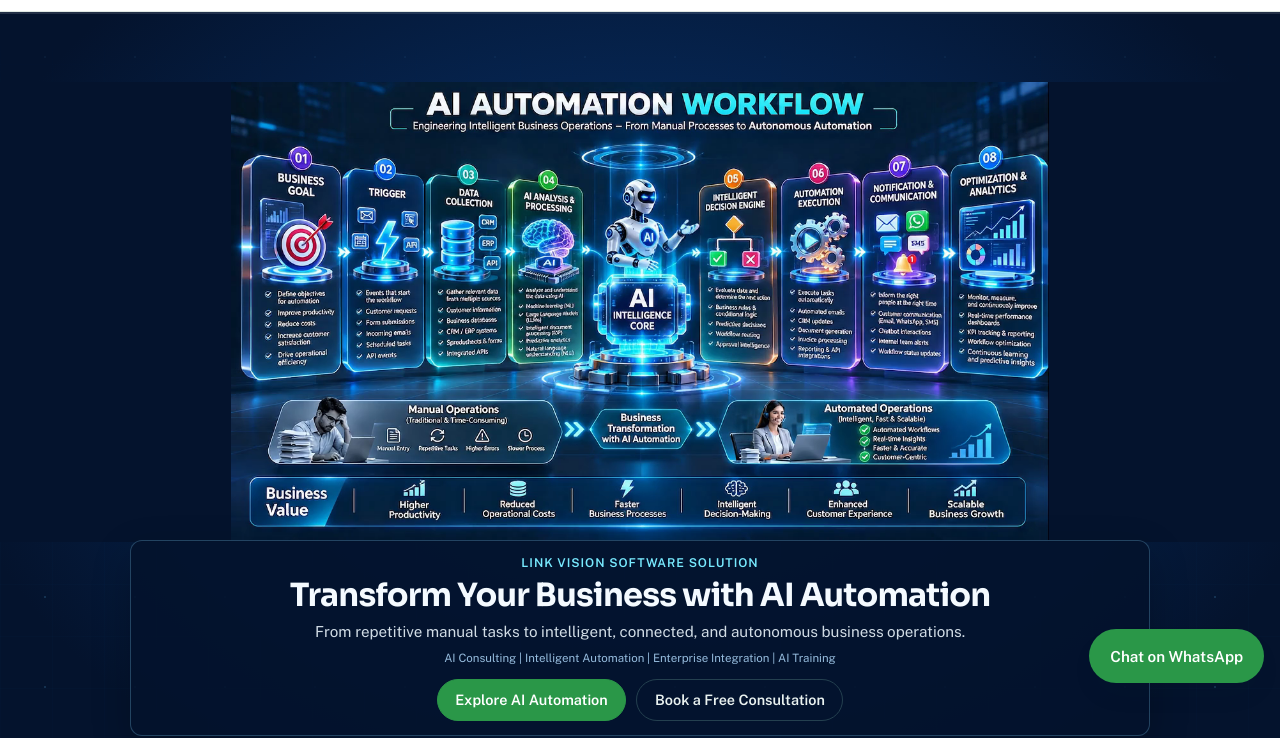
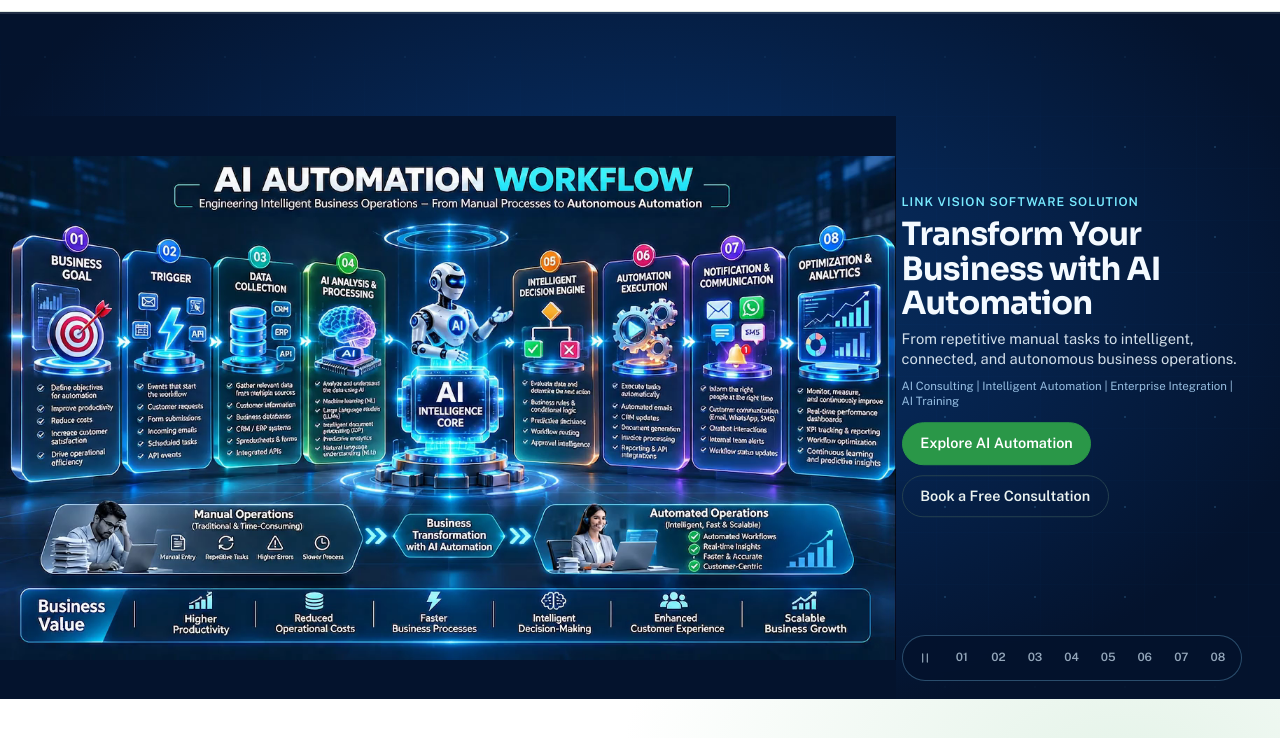
Before and after one commit to himonmist/linkvision, a plain HTML site: page index.html in a window 1280 px wide. Shown: the part 101-839 px from the top of the page. Drawn offline with nearby package versions, Linux system fonts and the light colour scheme.

Commit message:
Use automatic rotation for workflow hero

```diff
--- a/index.html
+++ b/index.html
@@ -480,8 +480,9 @@ header.top .btn{white-space:nowrap}
 @media (max-width: 1200px){.workflow-grid{grid-template-columns:repeat(4,minmax(0,1fr));min-height:auto}.workflow-core{grid-column:2 / span 2;order:-1;padding-bottom:28px}.workflow-card{min-height:280px}.workflow-title-block p{max-width:640px}}
 @media (max-width: 820px){.workflow-grid{grid-template-columns:repeat(2,minmax(0,1fr));padding-top:18px}.workflow-grid::before{display:none}.workflow-core{grid-column:1 / -1;min-height:360px}.workflow-shell{padding-top:18px}.workflow-value-row{grid-template-columns:repeat(2,minmax(0,1fr))}.workflow-transform{flex-direction:column}.workflow-transform .center-bridge{width:100%;justify-content:center}.workflow-title-block .title-frame{padding:9px 14px 10px}}
 @media (max-width: 560px){.workflow-showcase::before{opacity:.5;background-size:16px 16px}.workflow-shell{padding-inline:12px}.workflow-title-block{margin-bottom:12px}.workflow-card{min-height:220px;padding:12px 8px 10px}.workflow-card .stage-title{font-size:.96rem;min-height:42px}.workflow-card .stage-copy{font-size:.7rem}.workflow-core{padding:0}.workflow-core .halo{width:290px;height:290px}.workflow-core .bot{transform:scale(.82)}.workflow-value-row{grid-template-columns:repeat(2,minmax(0,1fr));gap:10px}.workflow-value-item .icon{width:42px;height:42px}.workflow-value-item strong{font-size:.92rem}}
-.cinematic-scroll{position:relative;height:450vh;background:#04132d;color:#f4faff;scroll-margin-top:0}
-.cinematic-sticky{position:sticky;top:0;isolation:isolate;height:100vh;height:100svh;min-height:0;overflow:hidden;background:radial-gradient(ellipse at 50% 42%,#0a3767 0%,#062653 35%,#04132d 78%)}
+.cinematic-scroll{position:relative;height:100vh;height:100svh;background:#04132d;color:#f4faff;scroll-margin-top:0}
+.cinematic-sticky{position:relative;top:auto;isolation:isolate;height:100%;min-height:0;overflow:hidden;background:radial-gradient(ellipse at 50% 42%,#0a3767 0%,#062653 35%,#04132d 78%)}
+.workflow-story-active .float-wa{display:none}
 .cinematic-sticky::before{position:absolute;z-index:0;inset:0;background-image:radial-gradient(rgba(101,202,255,.7) .7px,transparent 1px),linear-gradient(rgba(18,139,255,.075) 1px,transparent 1px),linear-gradient(90deg,rgba(18,139,255,.075) 1px,transparent 1px);background-size:90px 90px,52px 52px,52px 52px;opacity:.24;content:"";mask-image:linear-gradient(transparent,#000 18%,#000 85%,transparent)}
 .cinematic-visual{position:absolute;z-index:0;inset:70px 0 270px;background:#04132d}
 .cinematic-visual::after{position:absolute;inset:0;background:linear-gradient(90deg,rgba(4,19,45,.72),transparent 30%,transparent 70%,rgba(4,19,45,.72)),linear-gradient(0deg,rgba(4,19,45,.72),transparent 30%,rgba(4,19,45,.14));content:"";pointer-events:none}
@@ -503,9 +504,8 @@ header.top .btn{white-space:nowrap}
 .cinematic-progress{position:absolute;z-index:3;left:50%;bottom:14px;display:flex;align-items:center;gap:6px;transform:translateX(-50%);padding:6px 9px;border:1px solid rgba(133,213,255,.3);border-radius:999px;background:rgba(4,19,45,.92);backdrop-filter:blur(12px)}
 .cinematic-progress button{display:grid;place-items:center;width:34px;height:34px;padding:0;border:1px solid transparent;border-radius:50%;background:transparent;color:rgba(218,239,255,.68);font:600 .72rem/1 var(--f-body);cursor:pointer;transition:background .2s,color .2s,border-color .2s}
 .cinematic-progress button:hover,.cinematic-progress button[aria-current="step"]{border-color:rgba(0,217,255,.8);background:rgba(0,217,255,.16);color:#fff}
-.cinematic-scroll-cue{position:absolute;z-index:2;bottom:34px;left:clamp(20px,4vw,60px);display:flex;align-items:center;gap:12px;color:rgba(218,239,255,.72);font-size:.68rem;font-weight:700;letter-spacing:.1em}
-.cinematic-scroll-cue::after{width:34px;height:1px;background:#00d9ff;box-shadow:0 0 10px #00d9ff;content:"";animation:cuePulse 1.8s ease-in-out infinite}
-.cinematic-scroll.is-finished .cinematic-scroll-cue{opacity:0}
+.workflow-playback svg{width:14px;height:14px;fill:none;stroke:currentColor;stroke-width:2;stroke-linecap:round;stroke-linejoin:round}
+.workflow-playback[aria-pressed="true"]{border-color:rgba(0,217,255,.8);background:rgba(0,217,255,.16);color:#fff}
 .cinematic-progress-track{position:absolute;z-index:3;top:0;left:0;width:100%;height:2px;background:rgba(255,255,255,.12)}
 .cinematic-progress-track span{display:block;width:100%;height:100%;transform:scaleX(0);transform-origin:left;background:#00d9ff;box-shadow:0 0 12px #00d9ff}
 .workflow-impact{padding:clamp(64px,8vw,112px) 0;background:#061c37;color:#f4faff}
@@ -524,11 +524,14 @@ header.top .btn{white-space:nowrap}
 .impact-metrics svg{width:24px;height:24px;color:#00d9ff}
 .impact-metrics strong{font:600 1rem/1.35 var(--f-head);color:#f4faff}
 @keyframes narrativeReveal{from{opacity:.35}to{opacity:1}}
-@keyframes cuePulse{0%,100%{opacity:.35;transform:scaleX(.65);transform-origin:left}50%{opacity:1;transform:scaleX(1)}}
 @media(max-width:1000px){.cinematic-narrative{width:min(290px,32vw)}.impact-metrics{grid-template-columns:repeat(3,minmax(0,1fr))}}
-@media(max-width:700px){.cinematic-scroll{height:450vh}.cinematic-sticky{min-height:0}.cinematic-visual{inset:70px 0 44%}.cinematic-narrative,.cinematic-narrative.side-left,.cinematic-narrative.side-right,.cinematic-narrative.side-center{top:auto;right:16px;bottom:132px;left:16px;width:auto;max-width:560px;margin-inline:auto;padding:12px 14px;border:1px solid rgba(128,212,255,.28);border-radius:12px;background:rgba(4,19,45,.95);text-align:center;transform:none}.cinematic-narrative h2{margin-top:6px;font-size:clamp(1.4rem,6.2vw,1.9rem)}.cinematic-narrative p{margin-top:6px;font-size:.82rem;line-height:1.35}.cinematic-trust{margin-top:7px;font-size:.64rem}.cinematic-ctas{gap:7px;margin-top:9px}.cinematic-ctas .btn{padding:.66rem .78rem;font-size:.76rem}.cinematic-progress{bottom:74px;gap:2px;padding:5px 7px}.cinematic-progress button{width:31px;height:31px;font-size:.66rem}.cinematic-scroll-cue{top:82px;bottom:auto;left:18px}.cinematic-stage-label{top:14px;right:18px;font-size:.65rem}}
+@media(max-width:700px){.cinematic-scroll{height:100vh;height:100svh}.cinematic-sticky{min-height:0}.cinematic-visual{inset:70px 0 44%}.cinematic-narrative,.cinematic-narrative.side-left,.cinematic-narrative.side-right,.cinematic-narrative.side-center{top:auto;right:16px;bottom:132px;left:16px;width:auto;max-width:560px;margin-inline:auto;padding:12px 14px;border:1px solid rgba(128,212,255,.28);border-radius:12px;background:rgba(4,19,45,.95);text-align:center;transform:none}.cinematic-narrative h2{margin-top:6px;font-size:clamp(1.4rem,6.2vw,1.9rem)}.cinematic-narrative p{margin-top:6px;font-size:.82rem;line-height:1.35}.cinematic-trust{margin-top:7px;font-size:.64rem}.cinematic-ctas{gap:7px;margin-top:9px}.cinematic-ctas .btn{padding:.66rem .78rem;font-size:.76rem}.cinematic-progress{bottom:74px;gap:2px;padding:5px 7px}.cinematic-progress button{width:31px;height:31px;font-size:.66rem}.cinematic-stage-label{top:14px;right:18px;font-size:.65rem}}
+@media(min-width:701px) and (max-height:700px){.cinematic-visual{inset:70px 0 170px}.cinematic-narrative{bottom:56px;padding:6px 12px}.cinematic-kicker,.cinematic-trust{display:none}.cinematic-narrative h2{margin-top:3px;font-size:clamp(1.3rem,1.8vw,1.55rem)}.cinematic-narrative p{margin-top:3px;font-size:.78rem;line-height:1.25}.cinematic-ctas{gap:7px;margin-top:5px}.cinematic-ctas .btn{padding:.48rem .7rem;font-size:.74rem}.cinematic-progress{bottom:6px}}
+@media(max-width:700px) and (max-height:650px){.cinematic-visual{inset:0 0 138px}.cinematic-narrative.side-left,.cinematic-narrative.side-right,.cinematic-narrative.side-center{bottom:64px;padding:6px 10px}.cinematic-kicker,.cinematic-narrative p,.cinematic-trust{display:none}.cinematic-narrative h2{margin-top:3px;font-size:clamp(1rem,3.3vw,1.2rem);line-height:1.04}.cinematic-ctas{gap:7px;margin-top:6px}.cinematic-ctas .btn{padding:.5rem .65rem;font-size:.68rem}.cinematic-progress{bottom:8px}}
+@media(max-width:700px) and (max-height:520px){.cinematic-visual{inset:0 0 138px}}
 @media(max-width:320px){.cinematic-progress{gap:0;padding:4px 6px}.cinematic-progress button{width:25px;height:25px}}
-@media(prefers-reduced-motion:reduce){.cinematic-scroll{height:auto}.cinematic-sticky{position:relative;height:100svh}.cinematic-canvas,.cinematic-progress,.cinematic-progress-track,.cinematic-scroll-cue{display:none!important}.cinematic-poster{opacity:1!important}.cinematic-narrative{animation:none!important}.cinematic-sticky::before{display:none}}
+@media(min-width:1000px){.cinematic-visual{inset:104px 30vw 0 0}.cinematic-narrative,.cinematic-narrative.side-left,.cinematic-narrative.side-right,.cinematic-narrative.side-center{top:50%;right:clamp(24px,3vw,52px);bottom:auto;left:auto;width:min(340px,27vw);padding:0;transform:translateY(-50%);border:0;border-radius:0;background:transparent;box-shadow:none;text-align:left}.cinematic-narrative h2{font-size:clamp(1.7rem,2.5vw,2.5rem)}.cinematic-narrative p{font-size:.92rem}.cinematic-ctas{justify-content:flex-start}.cinematic-progress{right:clamp(24px,3vw,52px);bottom:18px;left:auto;width:min(340px,27vw);justify-content:space-between;gap:0;padding:5px 6px;transform:none}.cinematic-progress button{width:clamp(27px,2.6vw,34px);height:34px}}
+@media(prefers-reduced-motion:reduce){.cinematic-scroll{height:auto}.cinematic-sticky{position:relative;height:100svh}.cinematic-canvas,.cinematic-progress,.cinematic-progress-track{display:none!important}.cinematic-poster{opacity:1!important}.cinematic-narrative{animation:none!important}.cinematic-sticky::before{display:none}}
 </style>
 
 <svg width="0" height="0" style="position:absolute" aria-hidden="true" focusable="false">
@@ -603,7 +606,7 @@ header.top .btn{white-space:nowrap}
   </div>
 </header>
 
-<section class="cinematic-scroll" id="ai-workflow" aria-label="Scroll-driven AI automation workflow">
+<section class="cinematic-scroll" id="ai-workflow" aria-label="Automatically rotating AI automation workflow">
   <div class="cinematic-sticky" id="cinematic-sticky">
     <div class="cinematic-progress-track" aria-hidden="true"><span id="cinematic-progress-fill"></span></div>
     <div class="cinematic-visual" aria-hidden="true">
@@ -620,8 +623,8 @@ header.top .btn{white-space:nowrap}
         <a class="btn ghost-navy" href="#contact">Book a Free Consultation</a>
       </div>
     </div>
-    <div class="cinematic-scroll-cue" aria-hidden="true">SCROLL TO EXPLORE</div>
     <nav class="cinematic-progress" aria-label="Workflow stages">
+      <button type="button" class="workflow-playback" id="workflow-playback" aria-label="Pause automatic animation" aria-pressed="false" title="Pause automatic animation"><svg viewBox="0 0 24 24" aria-hidden="true"><path d="M8 5v14M16 5v14"/></svg></button>
       <button type="button" data-stage="0" aria-label="Go to stage 1: Business goal">01</button>
       <button type="button" data-stage="1" aria-label="Go to stage 2: Intelligent triggers">02</button>
       <button type="button" data-stage="2" aria-label="Go to stage 3: Data collection">03</button>
@@ -1078,13 +1081,16 @@ header.top .btn{white-space:nowrap}
     var trust = document.getElementById('workflow-trust');
     var ctas = document.getElementById('workflow-ctas');
     var progressFill = document.getElementById('cinematic-progress-fill');
-    var stageButtons = Array.prototype.slice.call(section.querySelectorAll('.cinematic-progress button'));
+    var playbackButton = document.getElementById('workflow-playback');
+    var stageButtons = Array.prototype.slice.call(section.querySelectorAll('.cinematic-progress button[data-stage]'));
     var framePaths = [];
     for(var frameNumber=1;frameNumber<=8;frameNumber++){
       framePaths.push('assets/workflow-frames/frame-'+String(frameNumber).padStart(4,'0')+'.png');
     }
     var frames = new Array(framePaths.length), requested = new Array(framePaths.length).fill(false);
     var activeScene = -1, renderFrame = 0, canvasWidth = 0, canvasHeight = 0;
+    var framePosition = 0, narrativeProgress = 0, activeStageIndex = -1;
+    var autoplayTimer = null, isStoryVisible = false, isPaused = false;
     var scenes = [
       {side:'side-left',kicker:'LINK VISION SOFTWARE SOLUTION',heading:'Transform Your Business with AI Automation',copy:'From repetitive manual tasks to intelligent, connected, and autonomous business operations.',trust:'AI Consulting | Intelligent Automation | Enterprise Integration | AI Training',label:'AI AUTOMATION SYSTEM',primary:['Explore AI Automation','#offerings'],secondary:['Book a Free Consultation','#contact']},
       {side:'side-left',kicker:'STAGE 01 / BUSINESS GOAL',heading:'Start with Your Business Objectives',copy:'We identify operational challenges, business priorities, and automation opportunities that create measurable impact.',label:'STAGE 01 / 08 · BUSINESS GOAL'},
@@ -1104,18 +1110,19 @@ header.top .btn{white-space:nowrap}
       var image = new Image();
       image.decoding = 'async';
       image.onload = function(){
-        var decoded = image.decode ? image.decode().catch(function(){}) : Promise.resolve();
-        decoded.then(function(){
-          frames[index] = image;
-          if(index===0) sticky.classList.add('is-ready');
-          scheduleRender();
-          if(index+1<framePaths.length) loadFrame(index+1);
-        });
+        frames[index] = image;
+        if(index===0) sticky.classList.add('is-ready');
+        scheduleRender();
+        if(image.decode) image.decode().then(scheduleRender,function(){});
+        if(index+1<framePaths.length) loadFrame(index+1);
       };
       image.src = framePaths[index];
     }
 
     function resizeCanvas(){
+      var sectionTop = section.getBoundingClientRect().top+window.scrollY;
+      section.style.height = Math.max(320,window.innerHeight-sectionTop)+'px';
+      sticky.style.height = '100%';
       if(!canvas || !context) return;
       var bounds = canvas.getBoundingClientRect();
       var ratio = Math.min(window.devicePixelRatio || 1, window.innerWidth < 700 ? 1 : 1.5);
@@ -1171,10 +1178,7 @@ header.top .btn{white-space:nowrap}
 
     function render(){
       renderFrame = 0;
-      var bounds = section.getBoundingClientRect();
-      var scrollDistance = Math.max(1,section.offsetHeight-window.innerHeight);
-      var progress = Math.max(0,Math.min(1,-bounds.top/scrollDistance));
-      var framePosition = progress*(frames.length-1);
+      var progress = Math.max(0,Math.min(1,framePosition/(frames.length-1)));
       var firstIndex = Math.floor(framePosition);
       var secondIndex = Math.min(frames.length-1,firstIndex+1);
       var firstImage = frames[firstIndex];
@@ -1193,31 +1197,69 @@ header.top .btn{white-space:nowrap}
         }
       }
       progressFill.style.transform = 'scaleX('+progress+')';
-      section.classList.toggle('is-finished',progress>.995);
-      updateNarrative(progress);
+      updateNarrative(narrativeProgress);
     }
 
     function scheduleRender(){
       if(!renderFrame) renderFrame = window.requestAnimationFrame(render);
     }
 
-    function jumpToStage(index){
-      var progress = .055+((index+.5)/8)*.885;
-      var top = section.getBoundingClientRect().top+window.scrollY+progress*(section.offsetHeight-window.innerHeight);
-      window.scrollTo({top:top,behavior:reduce?'auto':'smooth'});
+    function showStage(index){
+      activeStageIndex = index;
+      framePosition = index;
+      narrativeProgress = .055+((index+.5)/8)*.885;
+      updateNarrative(narrativeProgress);
+      scheduleRender();
     }
 
-    stageButtons.forEach(function(button,index){button.addEventListener('click',function(){jumpToStage(index);});});
+    function stopAutoplay(){
+      window.clearInterval(autoplayTimer);
+      autoplayTimer = null;
+    }
+
+    function startAutoplay(){
+      if(reduce || isPaused || !isStoryVisible || autoplayTimer) return;
+      autoplayTimer = window.setInterval(function(){showStage((activeStageIndex+1+frames.length)%frames.length);},3200);
+    }
+
+    function updateStoryVisibility(){
+      var bounds = section.getBoundingClientRect();
+      var visible = bounds.bottom>0 && bounds.top<window.innerHeight;
+      if(visible===isStoryVisible) return;
+      isStoryVisible = visible;
+      document.body.classList.toggle('workflow-story-active',visible);
+      if(visible) startAutoplay();
+      else stopAutoplay();
+    }
+
+    function setPaused(paused){
+      isPaused = paused;
+      playbackButton.setAttribute('aria-pressed',paused?'true':'false');
+      playbackButton.setAttribute('aria-label',paused?'Play automatic animation':'Pause automatic animation');
+      playbackButton.title = paused?'Play automatic animation':'Pause automatic animation';
+      playbackButton.innerHTML = paused
+        ? '<svg viewBox="0 0 24 24" aria-hidden="true"><path d="m8 5 11 7-11 7z"/></svg>'
+        : '<svg viewBox="0 0 24 24" aria-hidden="true"><path d="M8 5v14M16 5v14"/></svg>';
+      if(paused) stopAutoplay();
+      else startAutoplay();
+    }
+
+    stageButtons.forEach(function(button){button.addEventListener('click',function(){showStage(Number(button.getAttribute('data-stage')));});});
+    playbackButton.addEventListener('click',function(){setPaused(!isPaused);});
     if(reduce){
       updateNarrative(0);
       return;
     }
-    window.addEventListener('scroll',scheduleRender,{passive:true});
-    window.addEventListener('resize',resizeCanvas,{passive:true});
+    window.addEventListener('resize',function(){
+      resizeCanvas();
+      updateStoryVisibility();
+    },{passive:true});
+    window.addEventListener('scroll',updateStoryVisibility,{passive:true});
     resizeCanvas();
     loadFrame(0);
     loadFrame(1);
     render();
+    updateStoryVisibility();
   })();
 
   /* ---------- live workflow panel ---------- */
```
